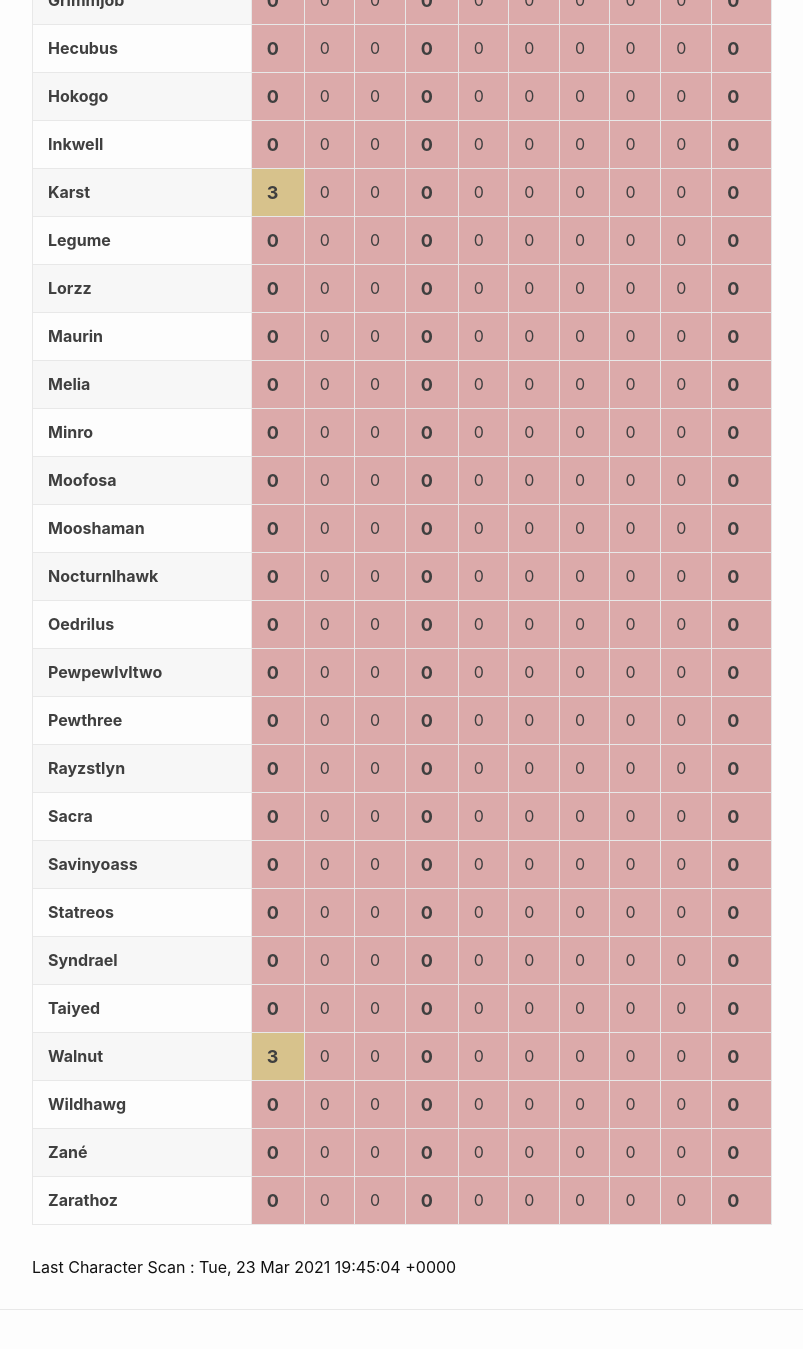
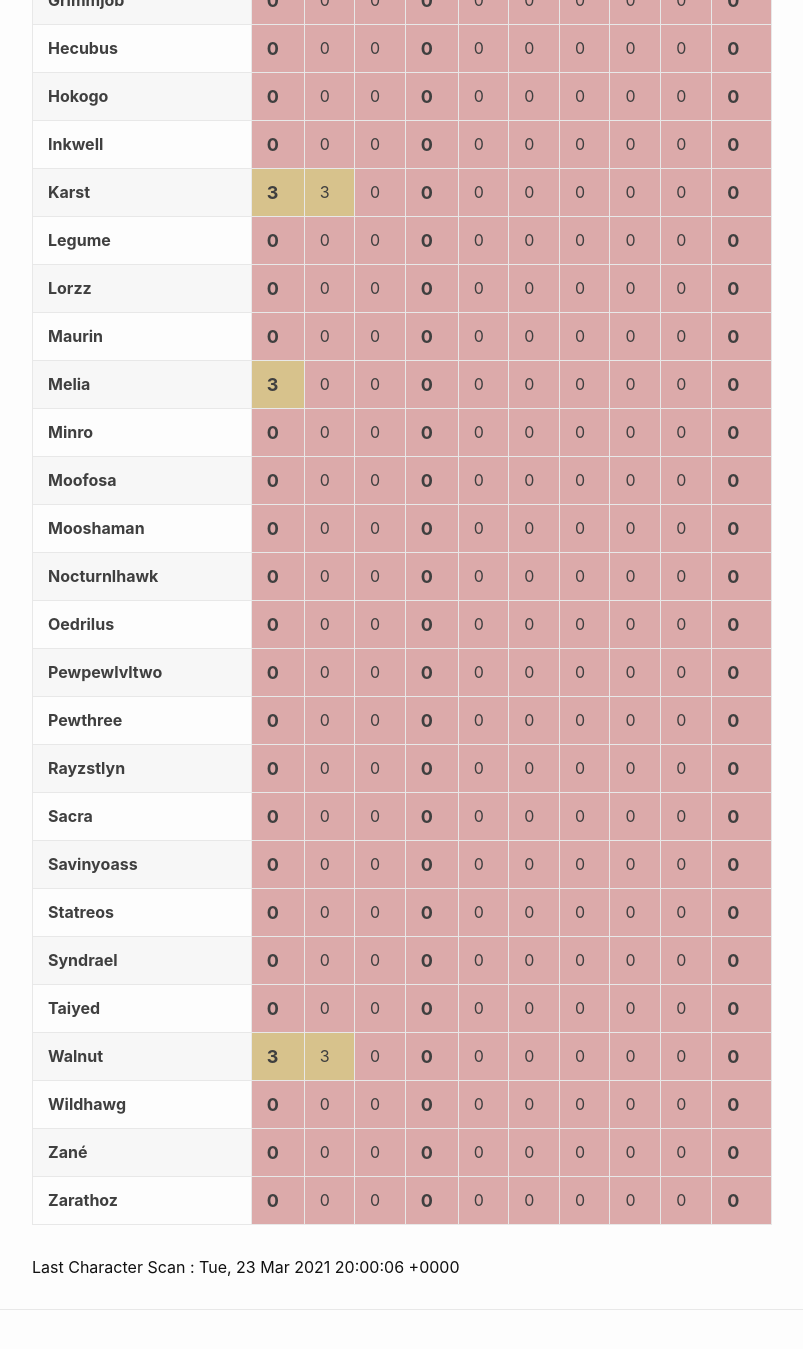
Before and after one commit to eldertribunal/keystonetracker, a Jekyll site: the page built from weekly.md, in a window 1280 px wide and 1400 px high, scrolled down 890 px. Shown: the top 1349 px of the window, without its empty margins (126-929 px from the left). Built offline with Jekyll 4.4.1, drawn with Linux system fonts in a browser that asks for light colours.

Commit message:
auto scan Tue Mar 23 20:01:15 UTC 2021

```diff
--- a/_data/scanned.json
+++ b/_data/scanned.json
@@ -1,3 +1,3 @@
 {
-  "timestamp": 1616528704
+  "timestamp": 1616529606
 }
--- a/_data/weekly.json
+++ b/_data/weekly.json
@@ -63,7 +63,7 @@
     "name": "Walnut",
     "dungeons": [
       3,
-      0,
+      3,
       0,
       0,
       0,
@@ -183,7 +183,7 @@
     "name": "Karst",
     "dungeons": [
       3,
-      0,
+      3,
       0,
       0,
       0,
@@ -542,7 +542,7 @@
   {
     "name": "Melia",
     "dungeons": [
-      0,
+      3,
       0,
       0,
       0,
```
